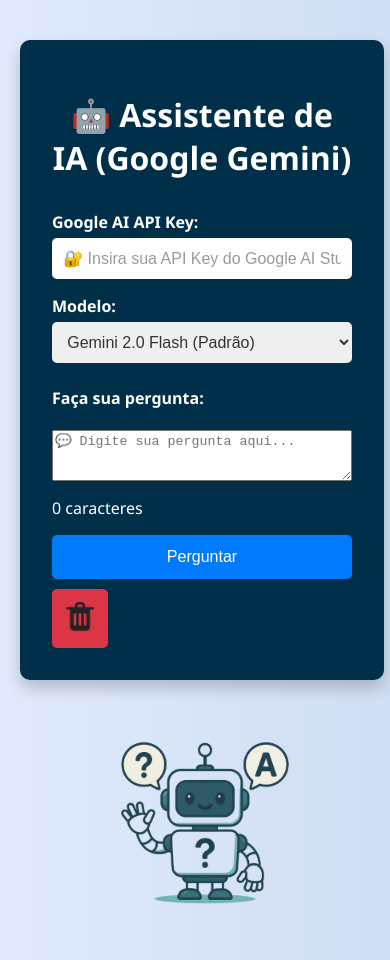
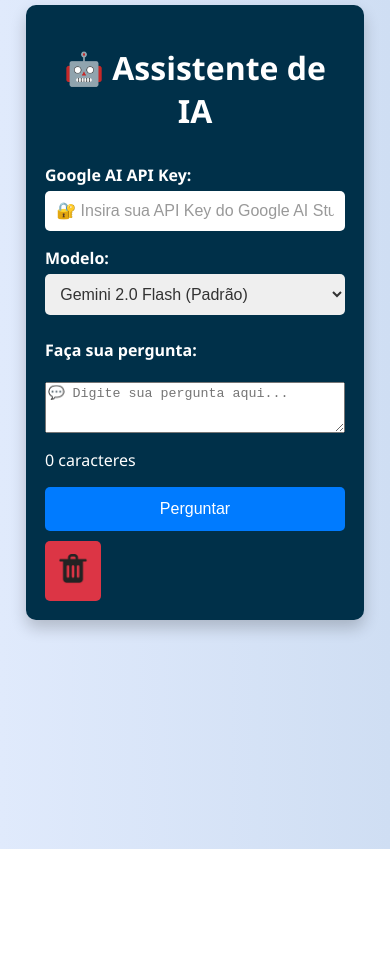
Before and after one commit to ArianaAlves/Projeto_assistente-ia-_Grupo5, a website built with Vite: page index.html in a window 390 px wide. After the commit the page ends 849 px from the top, so only its background shows below. Built offline with nearby package versions, Linux system fonts and the light colour scheme.

Commit message:
Ajustes de responsividade e melhorias na interface do usuário

```diff
--- a/index.html
+++ b/index.html
@@ -9,7 +9,7 @@
   <body>
     <div class="container">
       <div class="card">
-        <h1>🤖 Assistente de IA (Google Gemini)</h1>
+        <h1>🤖 Assistente de IA</h1>
 
         <div class="inputs-superiores">
           <div class="campo">
--- a/style.css
+++ b/style.css
@@ -8,11 +8,10 @@
 .container {
     display: flex;
     flex-direction: row;
-    justify-content: flex-start;
+    justify-content: center;
     align-items: center;
-    padding: 20px;
-    gap: 40px;
-    align-items: center;
+    padding: 10px;
+    gap: 20px;
     min-height: 100vh;
 }
 
@@ -22,13 +21,13 @@
     padding: 2rem;
     border-radius: 10px;
     box-shadow: 0 8px 16px rgba(0, 0, 0, 0.2);
-    width: 90%;
-    max-width: 600px;
+    width: 100%;
+    max-width: 350px;
     justify-content: flex-end;
     justify-content: space-between;
     max-width: 800px;
-    margin-left: auto;
-    margin-right: auto;
+    margin: 0 auto;
+    padding: 1.2rem;
 }
 
 .card h1 {
@@ -147,7 +146,7 @@
     .container {
         flex-direction: column;
         justify-content: flex-start;
-        padding-top: 40px;
+        padding-top: 18px;
     }
 
     .image-container {
@@ -162,6 +161,10 @@
         width: 300px;
         margin: 0 auto;
     }
+
+    .image-container {
+        display: none;
+    }
 }
 
 @media (max-width: 768px) {
@@ -171,6 +174,17 @@
 
     .campo {
         min-width: 100%;
+    }
+
+    .image-container {
+        display: none;
+    }
+
+    .container {
+        min-height: 100vh;
+        padding: 5px;
+        padding-bottom: 0px;
+        gap: 10px;
     }
 }
 
```
